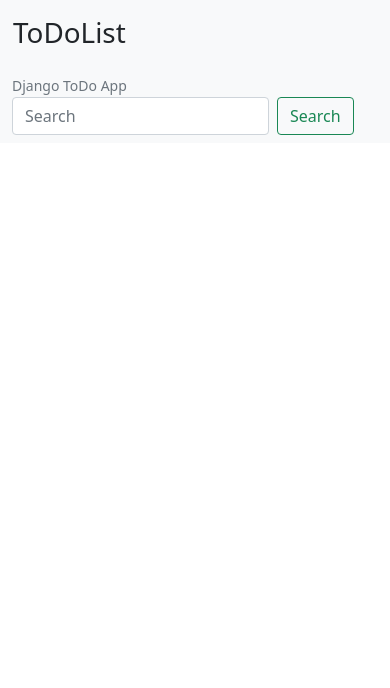
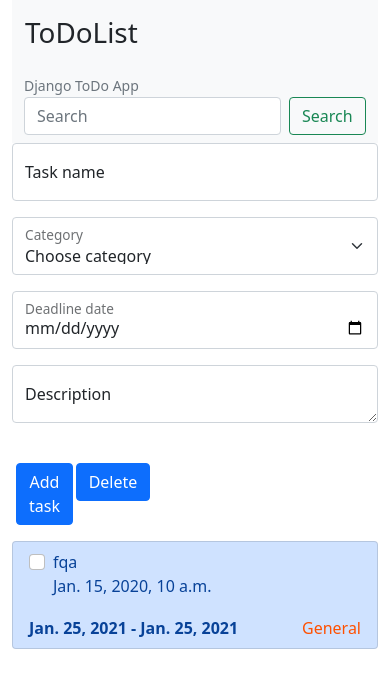
Before and after one commit to Piotr0W/djangoProject, a Django app: template templates/index.html in a window 390 px wide. Shown: the top 688 px of the page. Run offline with Django 3.2, Linux system fonts and the light colour scheme; data comes from the database, SQL or seed files in the repository; both versions use the stored data as it was after the commit; the template is opened without the code that fills it: values that come from a table or form of the project are taken from there, most other values are stand-ins (such as "Sample title", 1, 10 or a date in 2020).

Commit message:
Create models and view with Category and Task classes, create index.html file to display data.

```diff
--- a/ToDoList/models.py
+++ b/ToDoList/models.py
@@ -1,13 +1,33 @@
 from django.db import models
-
+from django.utils import timezone
 
 # Create your models here.
 
+MAX_LENGTH = 256
+
+
 class Category(models.Model):
     objects = models.Manager()
-    pass
+    category_name = models.CharField(max_length=MAX_LENGTH)
+
+    class Meta:
+        verbose_name = ("Category")
+        verbose_name_plural = ("Categories")
+
+    def __str__(self):
+        return self.category_name
 
 
 class Task(models.Model):
     objects = models.Manager()
-    pass
+    task_name = models.CharField(max_length=MAX_LENGTH)
+    description = models.TextField(blank=True)
+    created_at = models.DateField(default=timezone.now().strftime("%Y-%m-%d"))
+    deadline_date = models.DateField(default=timezone.now().strftime("%Y-%m-%d"))
+    category = models.ForeignKey(Category, on_delete=models.DO_NOTHING)
+
+    class Meta:
+        ordering = ["-created_at"]
+
+    def __str__(self):
+        return self.task_name
--- a/templates/index.html
+++ b/templates/index.html
@@ -9,6 +9,8 @@
 </head>
 <body>
 
+
+<div class="container">
     <div class="content">
         <nav class="navbar navbar-light bg-light">
             <div class="container-fluid">
@@ -24,7 +26,100 @@
                 </form>
             </div>
         </nav>
+        <form class="row g-3" action="" method="post">
+            {% csrf_token %}
+            <div class="col-md-6">
+                <div class="form-floating">
+                    <input type="text" class="form-control" id="task_name" placeholder="Task name" name="task_name">
+                    <label for="task_name">Task name</label>
                 </div>
+            </div>
+            <div class="col-md-3">
+                <div class="form-floating">
+                    <select class="form-select" id="category" aria-label="Floating label select example"
+                            name="category_name">
+                        <option selected>Choose category</option>
+                        {% for category in categories %}
+                            <option class="" value="{{ category.category_name }}"
+                                    name="{{ category.category_name }}">{{ category.category_name }}</option>
+                        {% endfor %}
+                    </select>
+                    <label for="category">Category</label>
+                </div>
+            </div>
+            <div class="col-md-3">
+                <div class="form-floating">
+                    <input type="date" id="deadline_date" class="form-control" name="deadline_date">
+                    <label for="deadline_date">Deadline date</label>
+                </div>
+            </div>
+            <div class="col-12">
+                <div class="form-floating">
+                    <textarea type="text" class="form-control" id="description" placeholder="Description"
+                              name="description"></textarea>
+                    <label for="description">Description</label>
+                </div>
+            </div>
+            <div class="row">
+                <p><br></p>
+                <div class="col-2">
+                    <button name="taskAdd" type="submit" class="btn btn-primary"><i class="fa fa-plus icon"></i>Add task
+                    </button>
+                </div>
+                <div class="col-1">
+                    <button name="taskDelete" formnovalidate="" type="submit" onclick="$('input#sublist').click();"
+                            class="btn btn-primary">Delete
+                    </button>
+                </div>
+            </div>
+
+
+            <div class="container">
+                <div class="list-group">
+                    {% for todo in tasks %}
+                        <a class="list-group-item list-group-item-action list-group-item-primary"
+                           data-bs-toggle="collapse" href="#read_description{{ todo.id }}" role="button"
+                           aria-expanded="false" aria-controls="read_description">
+                            <div class="form-check">
+                                <input type="checkbox" class="form-check-input" name="checkbox" id="{{ todo.id }}"
+                                       value="{{ todo.id }}">
+                                <label class="form-check-label" for="{{ todo.id }}">
+                                    <span class="complete-">{{ todo.task_name }}</span>
+
+
+
+
+                                    <p>{{ time_interval }}</p>
+
+
+
+
+
+                                </label>
+                            </div>
+                            <span style="float:right; color: #ff5000;"
+                                  class="nav justify-content-center">{{ todo.category }}</span>
+                            <strong class="taskDate"><i class="fa fa-calendar"></i>{{ todo.created_at }}
+                                - {{ todo.deadline_date }}
+                            </strong>
+                            <div class="collapse" id="read_description{{ todo.id }}">
+                                <div class="card card-body">
+                                    <label class="form-check-label" for="{{ todo.description }}">
+                                        <span class="complete-">{{ todo.description }}</span>
+
+
+                                    </label>
+                                </div>
+                            </div>
+                        </a> {% endfor %}
+                </div>
+            </div>
+        </form>
+
+    </div>
+
+</div>
+
 <script src="https://cdn.jsdelivr.net/npm/bootstrap@5.0.0-beta1/dist/js/bootstrap.bundle.min.js"
         integrity="sha384-ygbV9kiqUc6oa4msXn9868pTtWMgiQaeYH7/t7LECLbyPA2x65Kgf80OJFdroafW"
         crossorigin="anonymous"></script>
```
Also changed, not shown: ToDoList/admin.py (+17 -0 lines), ToDoList/views.py (+41 -2 lines), ToDoList/migrations/0001_initial.py (added), ToDoList/migrations/0002_auto_20210125_1059.py (added), db.sqlite3. Lines whose indentation alone changed are shown as unchanged.
